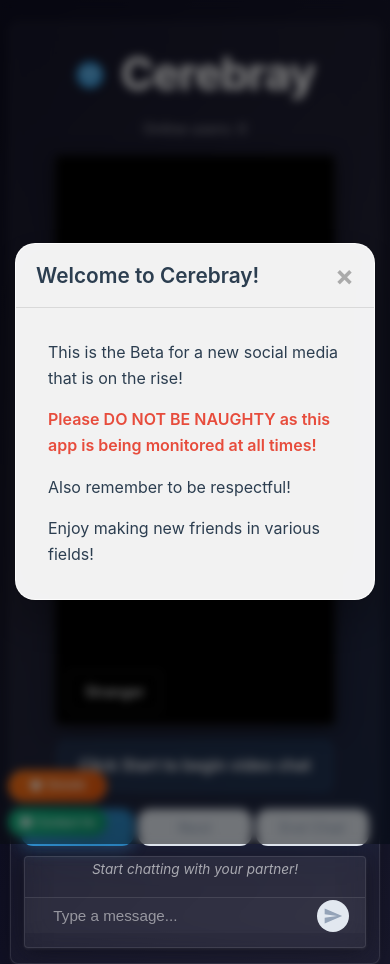
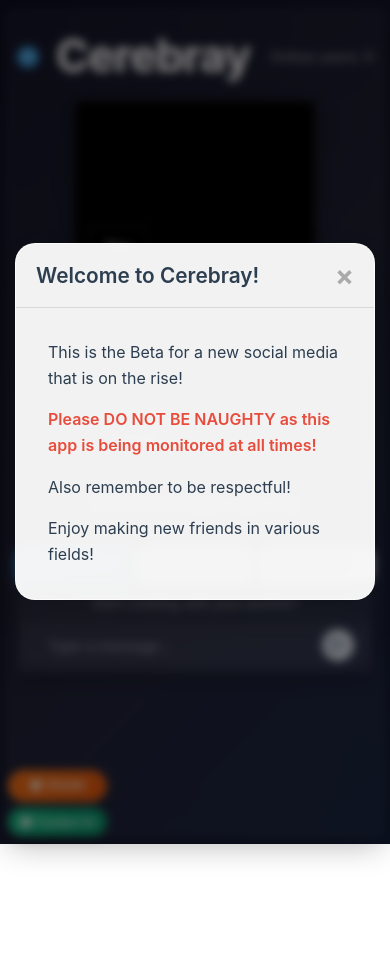
Before and after one commit to kingwiss/new-chat, a website: page index.html in a window 390 px wide. After the commit the page ends 844 px from the top, so only its background shows below. Drawn offline with nearby package versions, Linux system fonts and the light colour scheme; no server answers.

Commit message:
Optimize mobile layout: Reduce logo/text sizes and improve spacing to fit all UI elements without scrollbars

```diff
--- a/styles.css
+++ b/styles.css
@@ -424,119 +424,123 @@
 /* Responsive Design */
 @media (max-width: 768px) {
     .container {
-        padding: 10px;
+        padding: 8px;
+    }
+
+    header {
+        margin-bottom: 8px;
     }
 
     header h1 {
-        font-size: 1.8rem;
+        font-size: 1.4rem;
     }
 
     .main-content {
-        padding: 20px 15px;
+        padding: 12px 10px;
         max-width: 98%;
-        margin-bottom: 10px;
+        margin-bottom: 8px;
     }
 
     .video-container {
         flex-direction: column;
-        gap: 10px;
-        margin-bottom: 15px;
+        gap: 8px;
+        margin-bottom: 10px;
     }
 
     .video-wrapper {
-        width: 280px;
-        height: 210px;
-        min-width: 280px;
-        min-height: 210px;
+        width: 260px;
+        height: 195px;
+        min-width: 260px;
+        min-height: 195px;
     }
 
     .chat-container {
         max-width: 95%;
         margin: 0 auto;
-        height: 104px;
+        height: 90px;
     }
 
     .chat-messages {
-        max-height: 50px;
-        padding: 6px 12px;
-        font-size: 0.85rem;
+        max-height: 45px;
+        padding: 5px 10px;
+        font-size: 0.8rem;
     }
 
     .controls {
-        gap: 6px;
-        margin-bottom: 15px;
+        gap: 5px;
+        margin-bottom: 10px;
         flex-wrap: nowrap;
     }
 
     .btn {
-        padding: 6px 12px;
-        font-size: 0.8rem;
-        min-width: 80px;
-        border-radius: 8px;
+        padding: 5px 10px;
+        font-size: 0.75rem;
+        min-width: 70px;
+        border-radius: 6px;
     }
 }
 
 @media (max-width: 480px) {
     .container {
-        padding: 8px;
+        padding: 5px;
     }
 
     header {
-        margin-bottom: 15px;
+        margin-bottom: 5px;
     }
 
     header h1 {
-        font-size: 1.5rem;
+        font-size: 1.2rem;
     }
 
     .main-content {
-        padding: 15px 10px;
+        padding: 10px 8px;
         max-width: 99%;
-        margin-bottom: 5px;
+        margin-bottom: 3px;
     }
 
     .video-wrapper {
-        width: 280px;
-        height: 280px;
-        min-width: 280px;
-        min-height: 280px;
+        width: 240px;
+        height: 180px;
+        min-width: 240px;
+        min-height: 180px;
     }
 
     .chat-container {
         max-width: 98%;
         margin: 0 auto;
-        height: 92px;
+        height: 80px;
     }
 
     .chat-messages {
-        max-height: 40px;
-        padding: 4px 10px;
-        font-size: 0.8rem;
+        max-height: 35px;
+        padding: 3px 8px;
+        font-size: 0.75rem;
     }
 
     .controls {
-        gap: 4px;
-        margin-bottom: 10px;
+        gap: 3px;
+        margin-bottom: 8px;
         flex-wrap: nowrap;
     }
 
     .btn {
-        padding: 5px 8px;
-        font-size: 0.75rem;
-        min-width: 70px;
-        border-radius: 6px;
+        padding: 4px 6px;
+        font-size: 0.7rem;
+        min-width: 60px;
+        border-radius: 4px;
     }
 
     .status {
-        margin-bottom: 15px;
+        margin-bottom: 8px;
     }
 
     #statusMessage {
-        font-size: 1rem;
+        font-size: 0.9rem;
     }
 
     #onlineCount {
-        font-size: 0.85rem;
+        font-size: 0.8rem;
     }
 }
 
@@ -946,32 +950,34 @@
 /* Responsive header */
 @media (max-width: 768px) {
     .header-content {
-        gap: 10px;
+        gap: 8px;
+        margin-bottom: 10px;
     }
 
     .logo svg {
-        width: 35px;
-        height: 35px;
+        width: 28px;
+        height: 28px;
     }
 
     header h1 {
-        font-size: 1.8rem;
+        font-size: 1.4rem;
     }
 }
 
 @media (max-width: 480px) {
     .header-content {
-        flex-direction: column;
-        gap: 6px;
+        flex-direction: row;
+        gap: 8px;
+        margin-bottom: 8px;
     }
 
     .logo svg {
-        width: 30px;
-        height: 30px;
+        width: 24px;
+        height: 24px;
     }
 
     header h1 {
-        font-size: 1.5rem;
+        font-size: 1.2rem;
     }
 }
 
```
